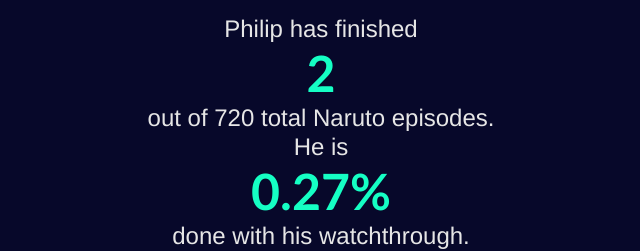
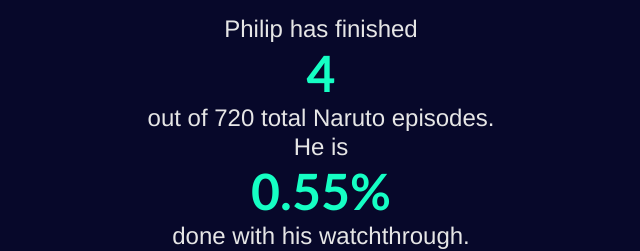
Before and after one commit to DairyProducts/dairyproducts.github.io, a plain HTML site: page index.html in a window 1280 px wide. Shown: the part 290-541 px from the top of the page, 319-959 px from the left. Drawn offline with Linux system fonts and the light colour scheme.

Commit message:
Update index.html

```diff
--- a/index.html
+++ b/index.html
@@ -43,7 +43,7 @@
     // Display the result in the element with id="demo"
     document.getElementById("demo").innerHTML = days + "d " + hours + "h "
     + minutes + "m " + seconds + "s ";
-    var done = 2
+    var done = 4
     document.getElementById("episodesdone").innerHTML = done
     document.getElementById("precentdone").innerHTML = Math.floor(done / 720 * 100*100)/100 + "%"
 
```
